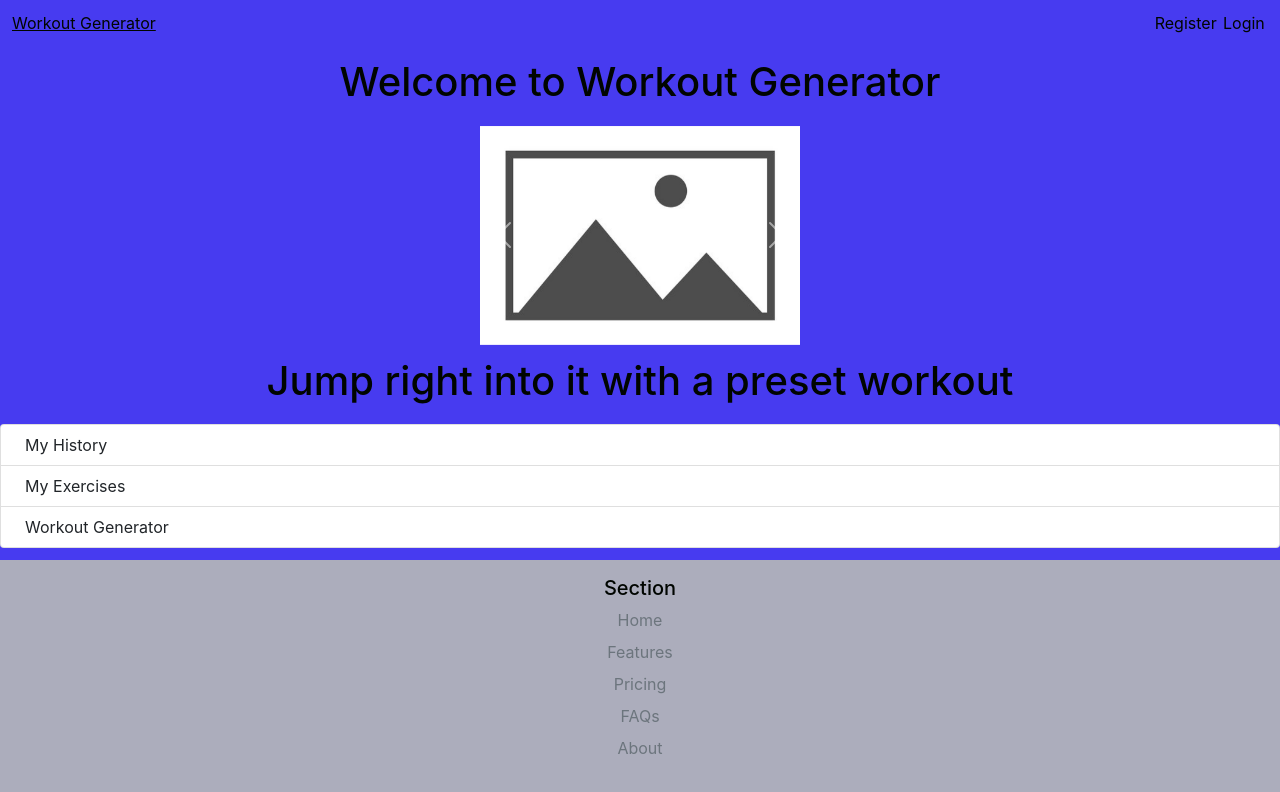
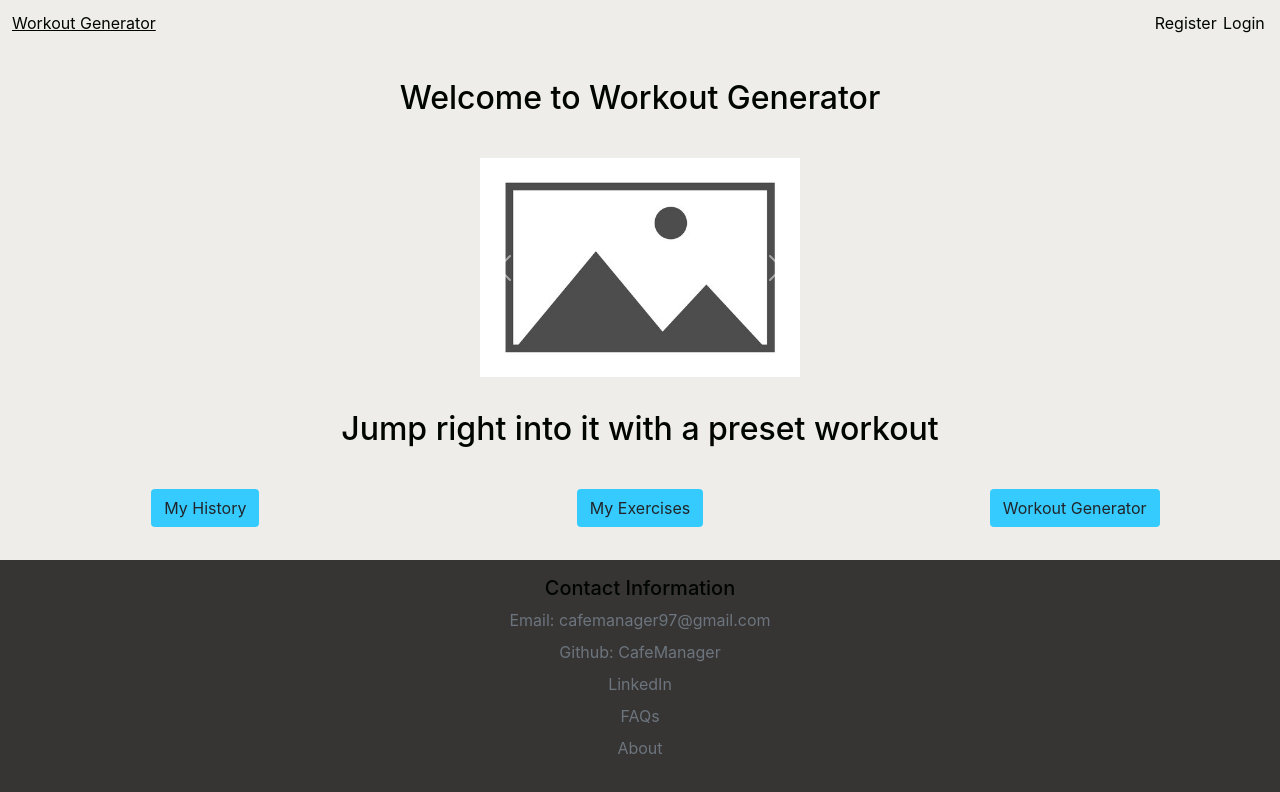
Before and after one commit to CafeManager/WorkoutGeneratorClient, a React (Create React App) app: page / in a window 1280 px wide. Shown: the top 792 px of the page. Built offline with nearby package versions, Linux system fonts and the light colour scheme.

Commit message:
added ui changes

```diff
--- a/src/App.css
+++ b/src/App.css
@@ -3,11 +3,15 @@
 }
 
 .app-background-secondary {
-  background-color: #ACADBC;
+  background-color: #373434;
 }
 
 .app-background-primary {
-  background-color: #473BF0;
+  background-color: #eeede9;
+}
+
+.app-background-accent {
+  background-color: #35cbfe;
 }
 
 .flex-wrapper {
@@ -28,6 +32,10 @@ a {
 
 .app-text-primary {
   color: #000500
+}
+
+.app-title {
+  font-size: 2rem;
 }
 
 .App-logo {
--- a/src/App.js
+++ b/src/App.js
@@ -120,21 +120,24 @@ function App() {
             </BrowserRouter>
             <footer class="row g-0 py-3 app-background-secondary">
                 <div class="col mb-3 text-center">
-                    <h5>Section</h5>
+                    <h5>Contact Information</h5>
                     <ul class="nav flex-column app-background-secondary">
                         <li class="nav-item mb-2">
                             <a href="#" class="nav-link p-0 text-muted">
-                                Home
+                                Email: cafemanager97@gmail.com
                             </a>
                         </li>
                         <li class="nav-item mb-2">
                             <a href="#" class="nav-link p-0 text-muted">
-                                Features
+                                Github: CafeManager
                             </a>
                         </li>
                         <li class="nav-item mb-2">
-                            <a href="#" class="nav-link p-0 text-muted">
-                                Pricing
+                            <a
+                                href="https://www.linkedin.com/in/kevin-flores-57a699175/"
+                                class="nav-link p-0 text-muted"
+                            >
+                                LinkedIn
                             </a>
                         </li>
                         <li class="nav-item mb-2">
--- a/src/Home.js
+++ b/src/Home.js
@@ -3,7 +3,9 @@ import placeholderImage from "./static/frame_placeholder.jpg";
 function Home() {
     return (
         <>
-            <h1 className="text-center"> Welcome to Workout Generator </h1>
+            <h1 className="text-center app-title">
+                Welcome to Workout Generator
+            </h1>
             <div id="carouselExample" class="carousel slide w-25 mx-auto">
                 <div class="carousel-inner">
                     <div class="carousel-item active">
@@ -53,10 +55,10 @@ function Home() {
                     <span class="visually-hidden">Next</span>
                 </button>
             </div>
-            <h1 className="text-center">
+            <h1 className="text-center app-title">
                 Jump right into it with a preset workout
             </h1>
-            <ul class="list-group">
+            {/* <ul class="list-group">
                 <li class="list-group-item p-2">
                     <span className="ms-3 float-start">My History</span>
                 </li>
@@ -66,7 +68,28 @@ function Home() {
                 <li class="list-group-item p-2">
                     <span className="ms-3 float-start">Workout Generator</span>
                 </li>
-            </ul>
+            </ul> */}
+            <div className="row">
+                <div className="col text-center">
+                    <button className="btn app-background-accent">
+                        {" "}
+                        My History{" "}
+                    </button>
+                </div>
+                <div className="col text-center">
+                    <button className="btn app-background-accent">
+                        {" "}
+                        My Exercises{" "}
+                    </button>
+                </div>
+                <div className="col text-center">
+                    <button className="btn app-background-accent">
+                        {" "}
+                        Workout Generator{" "}
+                    </button>
+                </div>
+
+            </div>
         </>
     );
 }
--- a/src/index.css
+++ b/src/index.css
@@ -6,7 +6,8 @@ body {
   -webkit-font-smoothing: antialiased;
   -moz-osx-font-smoothing: grayscale;
   height: 100%;
-  background-color: #473BF0;
+  background-color: #eeede9;
+  color: #000500;
 }
 
 code {
```
